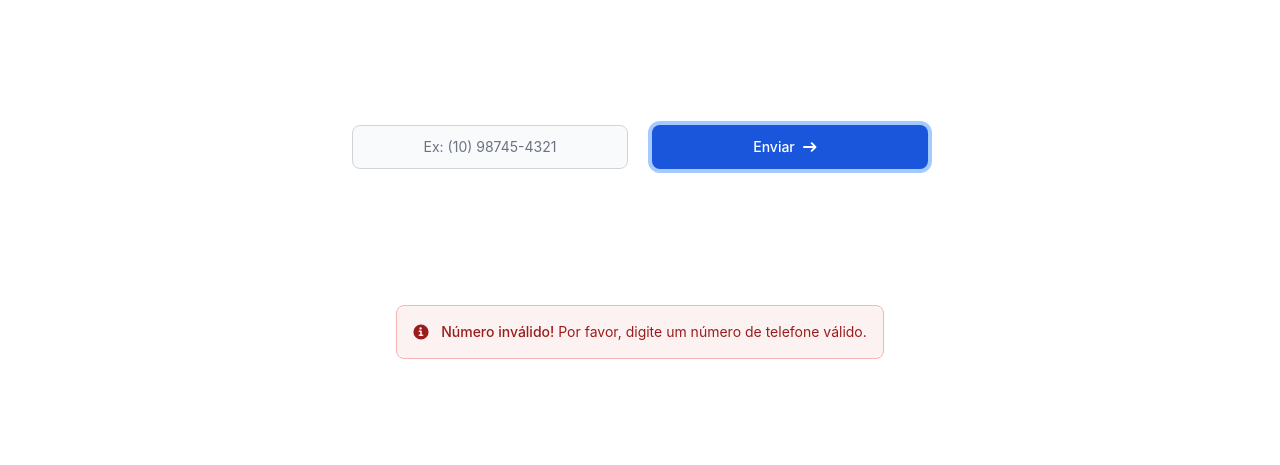
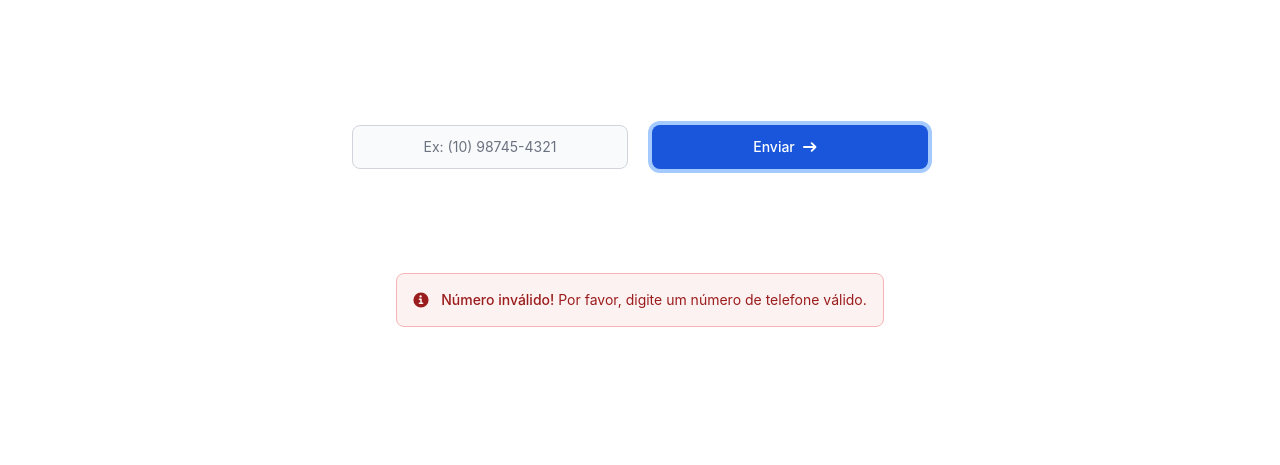
Before and after one commit to ChamaNoZap/ChamaNoZap, a plain HTML site: page index.html in a window 1280 px wide. Both pictures are taken after a click on the button "Enviar". Shown: the part 335-800 px from the top of the page. Drawn offline with nearby package versions, Linux system fonts and the light colour scheme.

Commit message:
Update index.html

```diff
--- a/index.html
+++ b/index.html
@@ -63,9 +63,8 @@
                         </svg>
                     </button>
                 </div>
-            </form>
 
-            <div id="error-message" class="hidden py-4 mx-auto max-w-screen-xl text-center lg:py-4 flex flex-col space-y-4 sm:flex-row sm:justify-center sm:space-y-0 sm:space-x-4">
+                <div id="error-message" class="hidden mx-auto max-w-screen-xl text-center lg:py-4 flex flex-col space-y-4 sm:flex-row sm:justify-center sm:space-y-0 sm:space-x-4">
                     <div class="flex items-center p-4 mb-4 text-sm text-red-800 border border-red-300 rounded-lg bg-red-50 dark:bg-gray-800 dark:text-red-400 dark:border-red-800" role="alert">
                         <svg class="flex-shrink-0 inline w-4 h-4 mr-3" aria-hidden="true" xmlns="http://www.w3.org/2000/svg" fill="currentColor" viewBox="0 0 20 20">
                             <path d="M10 .5a9.5 9.5 0 1 0 9.5 9.5A9.51 9.51 0 0 0 10 .5ZM9.5 4a1.5 1.5 0 1 1 0 3 1.5 1.5 0 0 1 0-3ZM12 15H8a1 1 0 0 1 0-2h1v-3H8a1 1 0 0 1 0-2h2a1 1 0 0 1 1 1v4h1a1 1 0 0 1 0 2Z"/>
@@ -76,6 +75,9 @@
                         </div>
                     </div>
                 </div>
+            </form>
+
+
         </div>
 
         <ul id="initial-recent-numbers" class="py-4 px-4 mt-4 bg-white dark:bg-gray-900">
```
Lines whose indentation alone changed are shown as unchanged.
